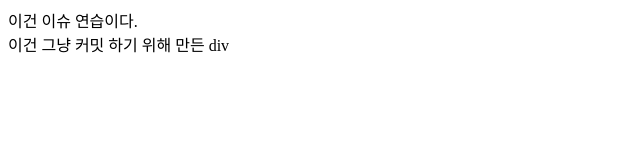
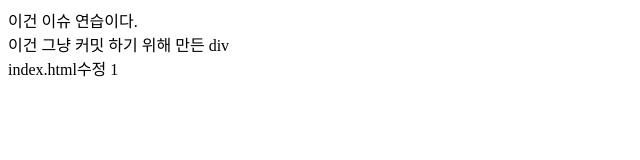
Before and after one commit to koohrim12/-issue-test-home, a plain HTML site: page index.html in a window 1280 px wide. Shown: the whole page, without its empty margins (0-640 px from the left). Drawn offline with Linux system fonts and the light colour scheme.

Commit message:
index수정1

```diff
--- a/index.html
+++ b/index.html
@@ -8,5 +8,6 @@
   <body>
     <div>이건 이슈 연습이다.</div>
     <div>이건 그냥 커밋 하기 위해 만든 div</div>
+    <div>index.html수정 1</div>
   </body>
 </html>
```
